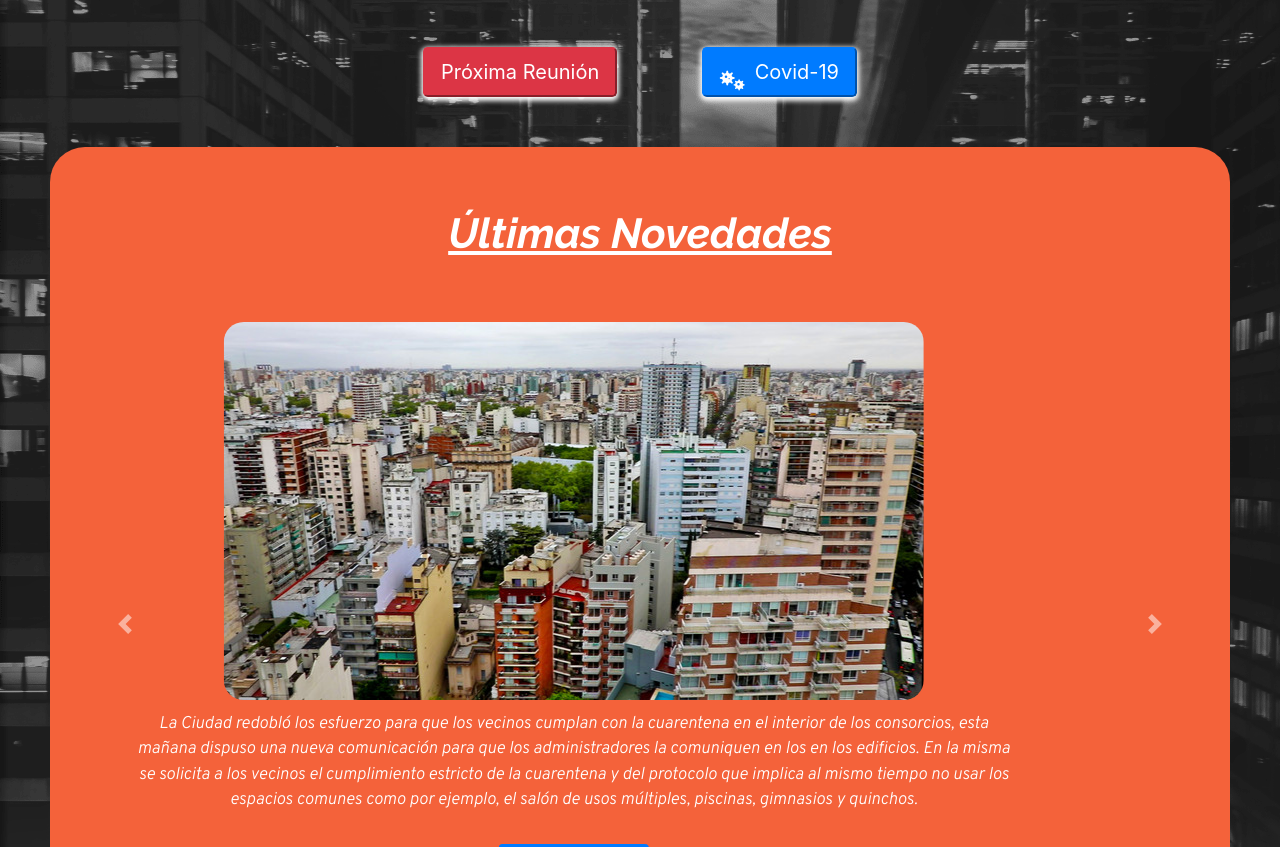
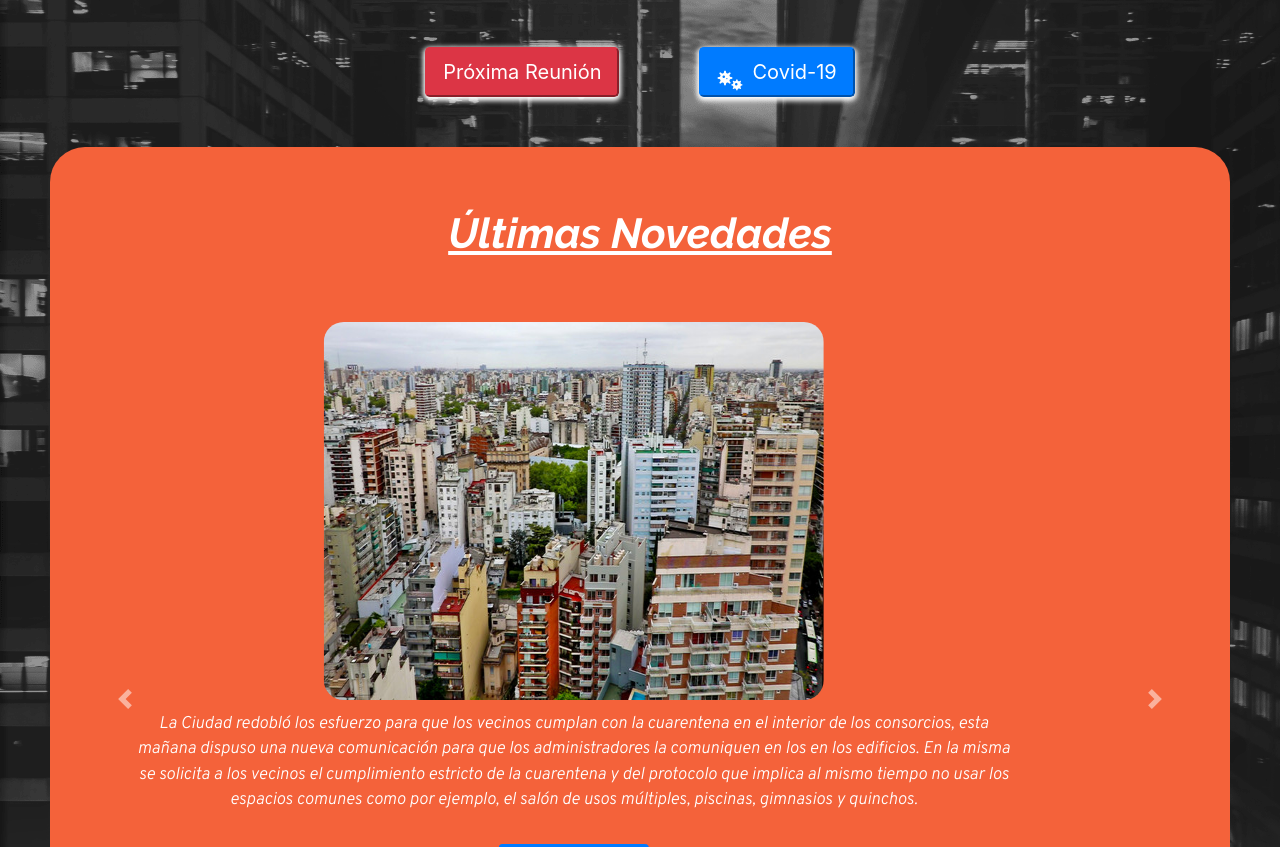
Before and after one commit to Emilianodelarc/Consorcio, a website: page index.html in a window 1280 px wide. Shown: the part 960-1807 px from the top of the page. Drawn offline with nearby package versions, Linux system fonts and the light colour scheme; a web font is replaced by a local one.

Commit message:
arreglo de responsive y modificacion de botones

```diff
--- a/index.html
+++ b/index.html
@@ -96,7 +96,9 @@
 		    		</div>
 				</div>
 			</div>
-			<button class="boton-s btn-lg btn-primary"><a href="https://n9.cl/2aeuv" download="protocolo" target="_blank"><i class="fas fa-viruses"></i>Covid-19</a></button>
+			<div class="cartel1">
+				<button class="boton-s btn-lg btn-primary"><a href="https://n9.cl/2aeuv" download="protocolo" target="_blank"><i class="fas fa-viruses"></i>Covid-19</a></button>
+			</div>
 		</aside>
 		<article class="novedades__noticias">
 			<h2>Últimas Novedades</h2>
--- a/scss/_media.scss
+++ b/scss/_media.scss
@@ -1,4 +1,12 @@
-@media (min-width: 992px) {
+@media (min-width: 250px){
+  .novedades__noticias{
+    #carrusel{
+      height: 800px;
+    }
+  }
+}
+
+@media (min-width: 500px) {
   .header__cabecera {
     height: 100vh;
     min-height: 640px;
@@ -11,9 +19,9 @@
   }
     .novedades__noticias{
       #carrusel{
-  	   height: 600px;
+  	   height:750px;
        img{
-        width: 700px;
+        width: 500px;
         height: 378px;
         border-radius: 20px;
        }
--- a/scss/estilos.scss
+++ b/scss/estilos.scss
@@ -113,7 +113,7 @@
   text-align: center;
   font-style: italic;
     img{
-      width: 400px;
+      width: 300px;
       height: 278px;
       border-radius: 20px;
     }
@@ -123,6 +123,8 @@
 .cartel{
   text-align: center;
   margin: 50px;
+  display: flex;
+  justify-content:center;
 
     .boton-s{
       box-shadow: 0 2px 5px 2px;
```
Also changed, not shown: css/estilo2.css.
